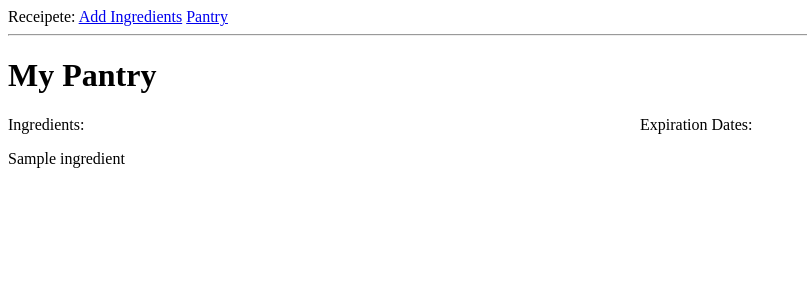
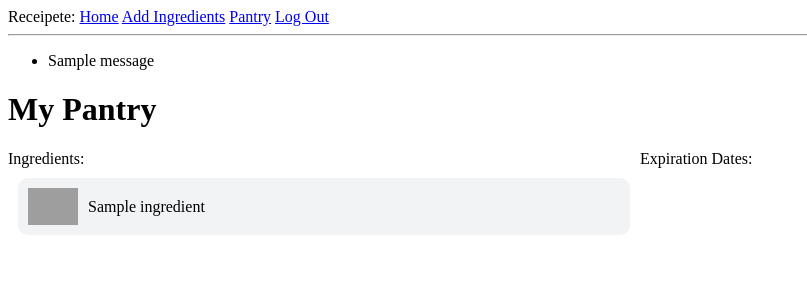
Before and after one commit to tmonty12/receipete, a Flask app: page /pantry in a window 1280 px wide. Shown: the top 300 px of the page, without its empty margins (0-807 px from the left). Run offline with Flask 3, Linux system fonts and the light colour scheme; a user stored in the database is signed in; tables that the repository leaves empty hold one stand-in row (values such as "Sample post"); one stand-in notice (Sample message) is shown; grey boxes are pictures that could not be loaded.

Commit message:
added ingredient image displays

```diff
--- a/app/routes.py
+++ b/app/routes.py
@@ -89,14 +89,22 @@ def search_ingredients():
 
     if request.form.get('submit') == 'Search' and search_form.validate():
         ingredients = query_ingredients(search_form.ingredient.data)
-        ingredients = [(f"{ingredient['id']},{ingredient['name']},{ingredient['image']}", ingredient['name'])  for ingredient in ingredients]
-        add_form.ingredients.choices = ingredients
+        if len(ingredients) == 0:
+            flash(f"No ingredients matched your query: {search_form.ingredient.data}")
+        else:
+            ingredients = [(f"{ingredient['id']},{ingredient['name']},{ingredient['image']}", f"{ingredient['name']},{ingredient['image']}")  for ingredient in ingredients]
+            add_form.ingredients.choices = ingredients
 
     if request.form.get('submit') == 'Add Ingredients':
-        for ingredient in add_form.ingredients.data:
-            api_id, name, image = ingredient.split(',')
-            ingredient = Ingredient(api_id=int(api_id), name=name, image=image, user=current_user)
-            db.session.add(ingredient)
-        db.session.commit()
+        if len(add_form.ingredients.data) == 0:
+            flash('You did not select any ingredients to add to your pantry')
+        else:
+            for ingredient in add_form.ingredients.data:
+                api_id, name, image = ingredient.split(',')
+                ingredient = Ingredient(api_id=int(api_id), name=name, image=image, user=current_user)
+                db.session.add(ingredient)
+                flash(f'You have added {name} to your pantry.')
+            db.session.commit()
+            return redirect(url_for('search_ingredients'))
 
     return render_template('ingredients.html', title='Search Ingredients', search_form=search_form, add_form=add_form, ingredients=ingredients)
--- a/app/templates/loggedin_base.html
+++ b/app/templates/loggedin_base.html
@@ -11,10 +11,21 @@
 <!--        <div>Receipete: <a href="/index">Home</a></div> -->
         <div>
             Receipete:
+            <a href="/">Home</a>
             <a href="/ingredients/search">Add Ingredients</a>
             <a href="/pantry">Pantry</a>
+            <a href="/logout">Log Out</a>
         </div>
         <hr>
+        {% with messages = get_flashed_messages() %}
+        {% if messages %}
+        <ul>
+            {% for message in messages %}
+                <li>{{ message }}</li>
+            {% endfor %}
+        </ul>
+        {% endif %}
+        {% endwith %}
         {% block content %}{% endblock %}
     </body>
 </html>
--- a/app/templates/pantry.html
+++ b/app/templates/pantry.html
@@ -10,13 +10,28 @@
             float: left;
             width: 50%;
         }
+        .ingredient {
+            display: flex;
+            align-items: center;
+            margin: 10px;
+            background-color: #F2F3F5;
+            border-radius: 10px
+        }
+        .ingredient img {
+            max-width: 50px;
+            max-height: 50px;
+            margin: 10px;
+        }
     </style>
 
         {% if ingredients %}
         <div class = "column" >
             Ingredients:
         {% for ingredient in ingredients %}
+        <div class="ingredient">
+            <img src="{{ 'https://spoonacular.com/cdn/ingredients_100x100/' + ingredient.image}}" />
             <p>{{ingredient.name.capitalize()}}</p>
+        </div>
         {% endfor %}
         </div class = "column">
         <div class = "column" >
```
Also changed, not shown: app/templates/base.html (+10 -3 lines), app/templates/index.html (deleted, +0 -9 lines), app/templates/ingredients.html (+19 -2 lines), app/templates/login.html (+8 -9 lines), app.db.
